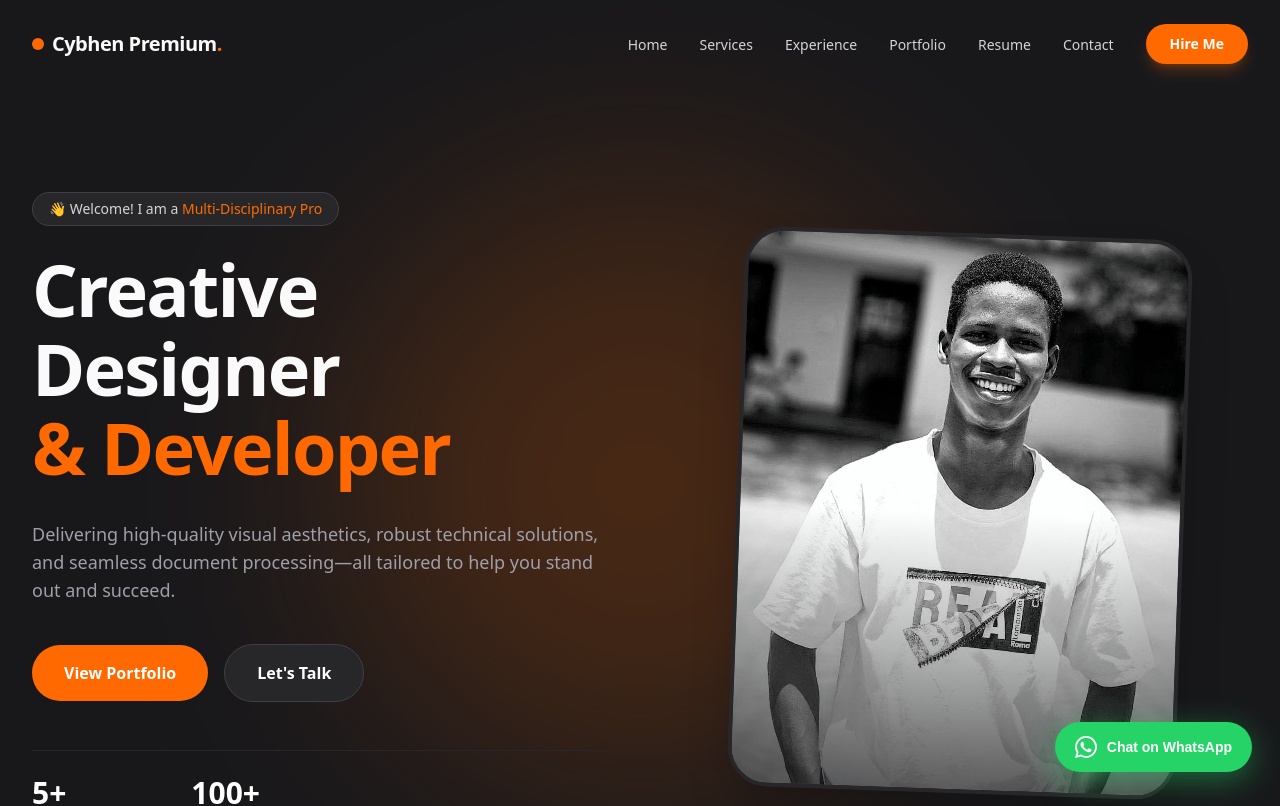
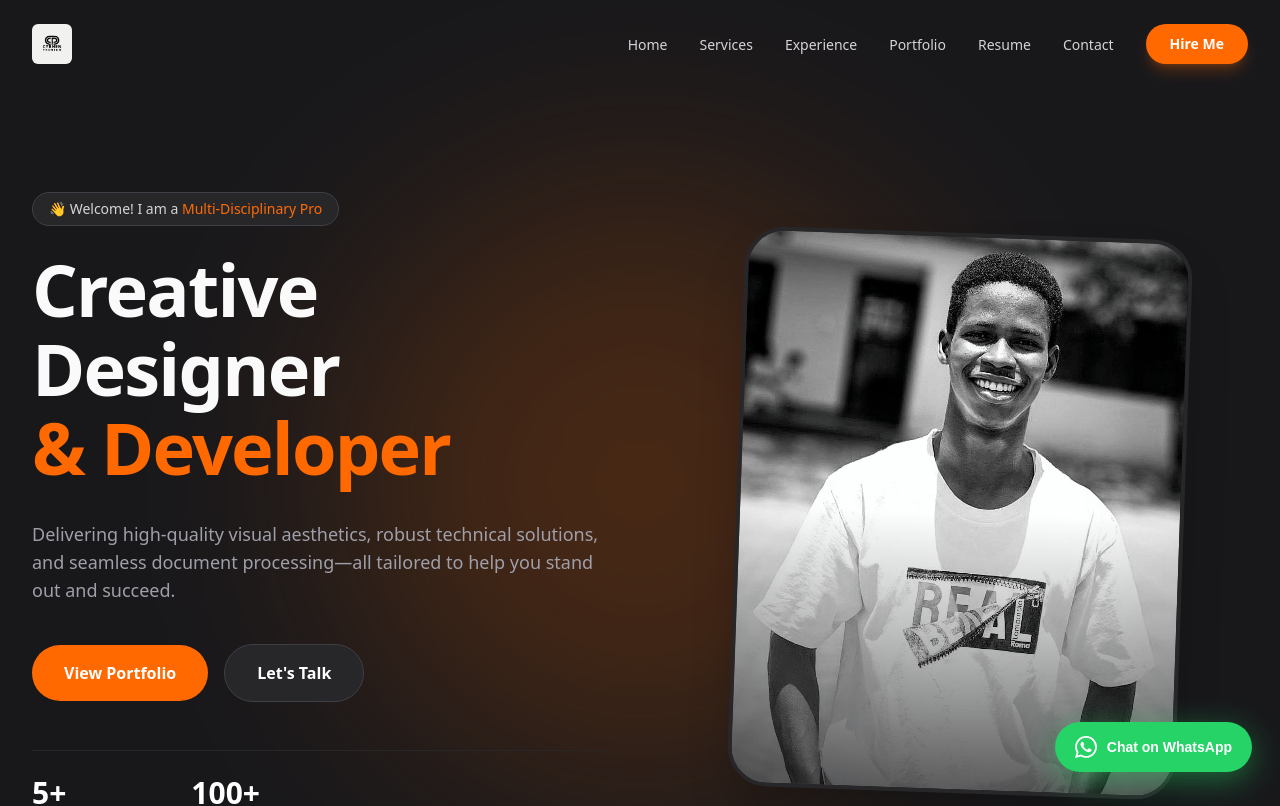
Before and after one commit to cybhen-premium/cybhen-portfolio, a Next.js app: page / in a window 1280 px wide. Shown: the top 806 px of the page. Built offline with nearby package versions, Linux system fonts and the light colour scheme.

Commit message:
feat: Replace generic text logo with custom cybhen logo image

```diff
--- a/src/app/page.tsx
+++ b/src/app/page.tsx
@@ -154,9 +154,8 @@ export default function PortfolioPage() {
             }`}
         >
           <div className="max-w-7xl mx-auto px-6 lg:px-8 flex items-center justify-between">
-            <a href="#" className="flex items-center gap-2 group">
-              <span className="w-3 h-3 rounded-full bg-orange-500 group-hover:animate-pulse"></span>
-              <span className="text-xl font-bold tracking-tight">Cybhen Premium<span className="text-orange-500">.</span></span>
+            <a href="#" className="flex items-center group">
+              <img src="/logo.jpg" alt="Cybhen Premium Logo" className="h-10 w-auto rounded-md object-contain group-hover:scale-105 transition-transform duration-300" />
             </a>
 
             {/* Desktop Nav */}
```
Also changed, not shown: public/logo.jpg (added).
